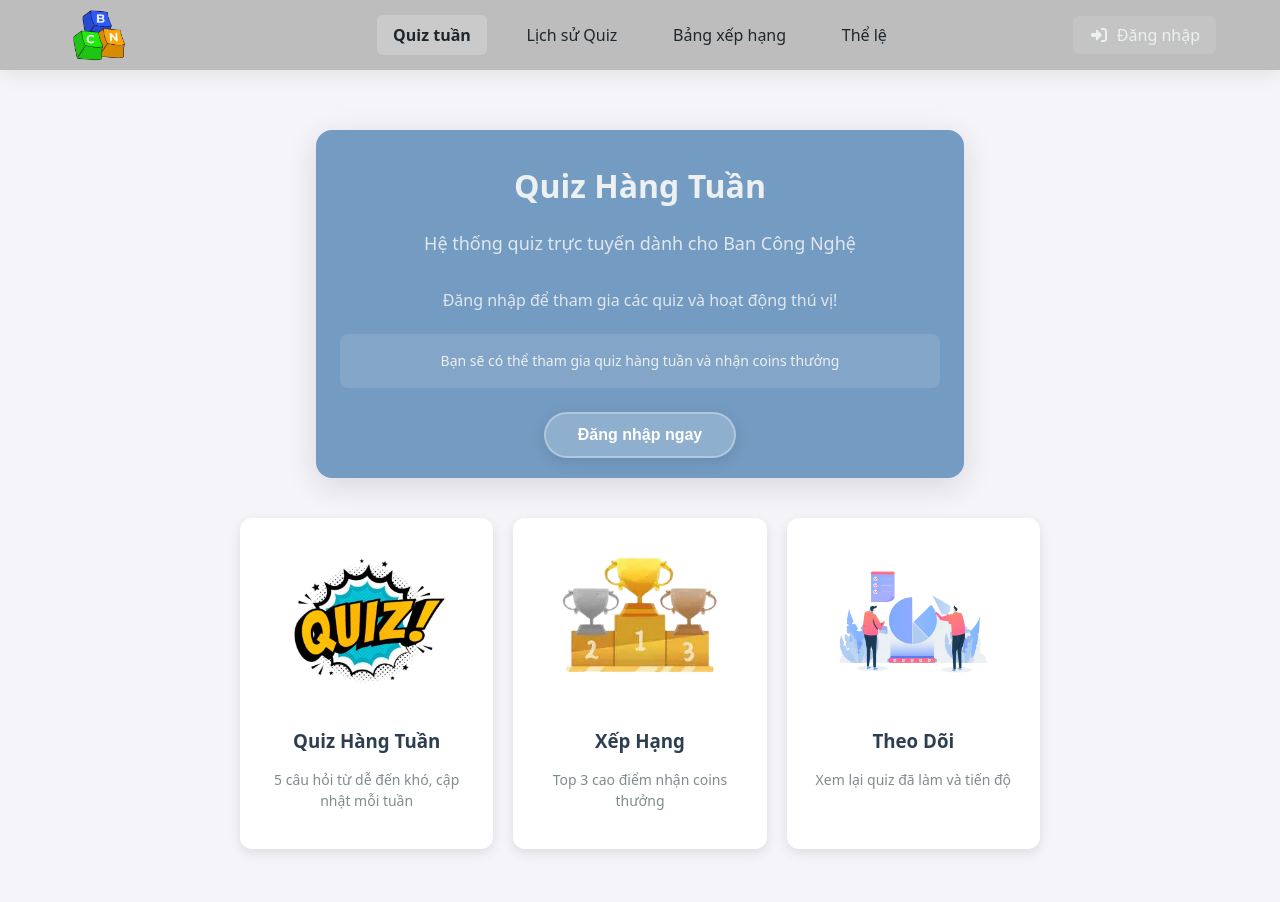
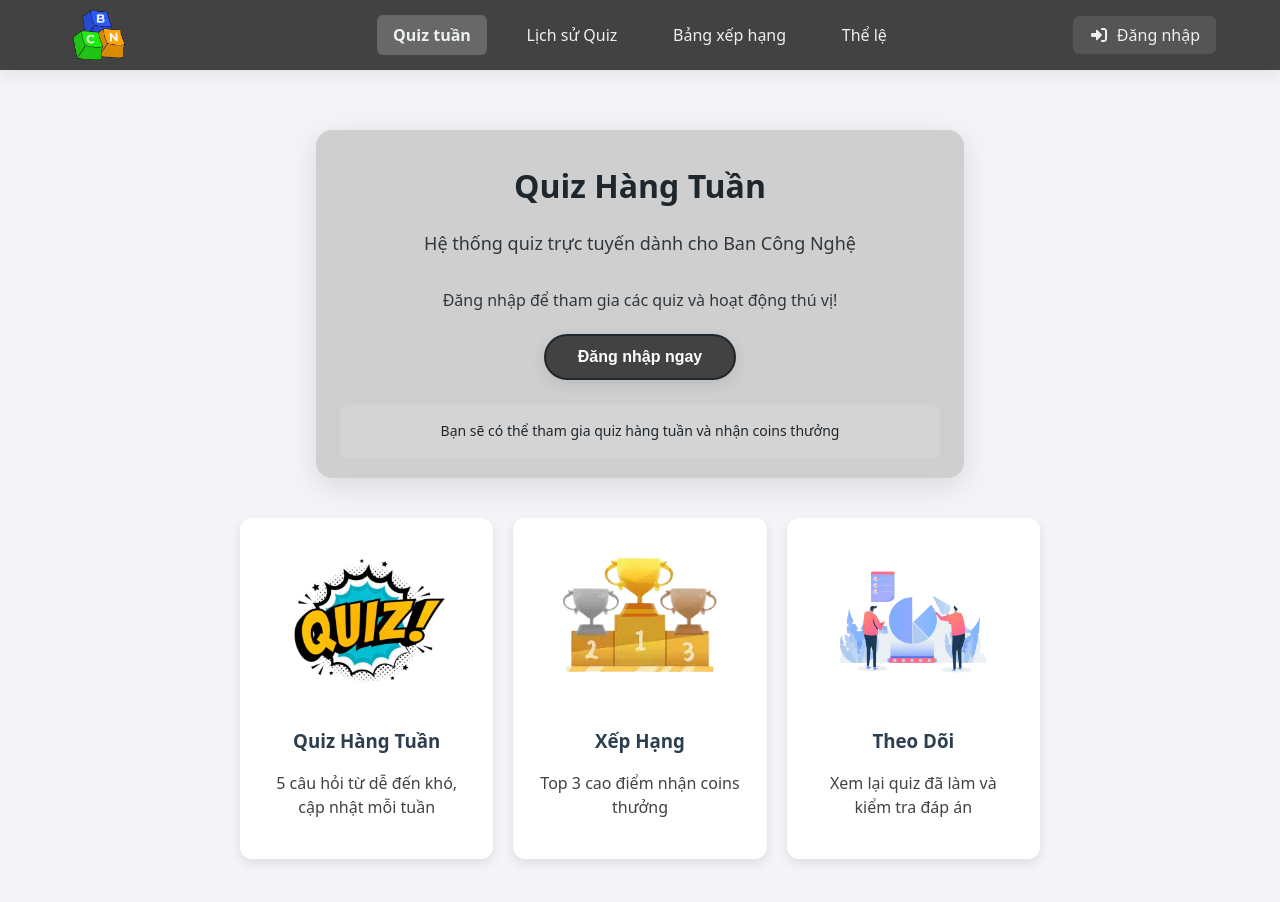
Before and after one commit to MinhKiet05/web-quiz-bcn, a React (Vite) app: page / in a window 1280 px wide. Shown: the top 902 px of the page. Built offline with nearby package versions, Linux system fonts and the light colour scheme.

Commit message:
change color

```diff
--- a/src/App.jsx
+++ b/src/App.jsx
@@ -178,8 +178,8 @@ const Home = () => {
       <div style={{ padding: '40px', textAlign: 'center' }}>
         <div style={{
           minWidth:'250px',
-          background: '#749BC2',
-          color: '#ecf0f1',
+          background: '#CFCFCF',
+          color: '#1e272e !important',
           padding: '20px 24px 20px 24px',
           borderRadius: '16px',
           boxShadow: '0 8px 32px rgba(0,0,0,0.12)',
@@ -190,34 +190,26 @@ const Home = () => {
           marginTop: '0px'
         }}>
 
-          <h1 style={{ margin: '10px 0 16px 0', fontSize: '32px' }}>
+          <h1 style={{ margin: '10px 0 16px 0', fontSize: '32px' , color: '#1e272e'}}>
             Quiz Hàng Tuần
           </h1>
-          <p style={{ fontSize: '18px', opacity: 0.9, marginBottom: '30px' }}>
+          <p style={{ fontSize: '18px', opacity: 0.9, marginBottom: '30px' , color: '#1e272e'}}>
             Hệ thống quiz trực tuyến dành cho Ban Công Nghệ
           </p>
 
           <div>
-            <p style={{ fontSize: '16px', opacity: 0.9, marginBottom: '20px' }}>
+            <p style={{ fontSize: '16px', opacity: 0.9, marginBottom: '20px' , color: '#1e272e'}}>
               Đăng nhập để tham gia các quiz và hoạt động thú vị!
             </p>
-            <div style={{
-              background: 'rgba(255,255,255,0.1)',
-              padding: '16px',
-              borderRadius: '8px',
-              fontSize: '14px',
-              marginBottom: '24px'
-            }}>
-              Bạn sẽ có thể tham gia quiz hàng tuần và nhận coins thưởng
-            </div>
+
 
             {/* Login Button */}
             <button
               onClick={() => setShowLogin(true)}
               style={{
-                background: 'rgba(255,255,255,0.2)',
+                background: '#424242',
                 color: 'white',
-                border: '2px solid rgba(255,255,255,0.3)',
+                border: '2px solid #1e272e',
                 padding: '12px 32px',
                 borderRadius: '25px',
                 fontSize: '16px',
@@ -228,12 +220,12 @@ const Home = () => {
                 boxShadow: '0 4px 15px rgba(0,0,0,0.1)'
               }}
               onMouseOver={(e) => {
-                e.target.style.background = 'rgba(255,255,255,0.3)';
+                e.target.style.background = '#232323';
                 e.target.style.transform = 'translateY(-2px)';
-                e.target.style.boxShadow = '0 6px 20px rgba(0,0,0,0.15)';
+                e.target.style.boxShadow = '0 6px 20px rgba(0,0,0,0.4)';
               }}
               onMouseOut={(e) => {
-                e.target.style.background = 'rgba(255,255,255,0.2)';
+                e.target.style.background = '#424242';
                 e.target.style.transform = 'translateY(0)';
                 e.target.style.boxShadow = '0 4px 15px rgba(0,0,0,0.1)';
               }}
@@ -241,6 +233,16 @@ const Home = () => {
               Đăng nhập ngay
             </button>
           </div>
+          <div style={{
+              background: 'rgba(255,255,255,0.1)',
+              padding: '16px',
+              borderRadius: '8px',
+              fontSize: '14px',
+              marginTop: '24px',
+              color: '#1e272e'
+            }}>
+              Bạn sẽ có thể tham gia quiz hàng tuần và nhận coins thưởng
+            </div>
         </div>
 
         {/* Features Preview */}
@@ -260,7 +262,7 @@ const Home = () => {
         }}>
           <div> <img src={quizImg} alt="" height={'160px'}/></div>
           <h3 style={{ color: '#2c3e50', marginBottom: '8px' }}>Quiz Hàng Tuần</h3>
-          <p style={{ color: '#7f8c8d', fontSize: '14px' }}>
+          <p style={{ color: '#424242', fontSize: '16px' }}>
             5 câu hỏi từ dễ đến khó, cập nhật mỗi tuần
           </p>
         </div>
@@ -274,7 +276,7 @@ const Home = () => {
         }}>
           <div> <img src={rankingImg} alt="" height={'160px'}/></div>
           <h3 style={{ color: '#2c3e50', marginBottom: '8px' }}>Xếp Hạng</h3>
-          <p style={{ color: '#7f8c8d', fontSize: '14px' }}>
+          <p style={{ color: '#424242', fontSize: '16px' }}>
             Top 3 cao điểm nhận coins thưởng
           </p>
         </div>
@@ -288,8 +290,8 @@ const Home = () => {
         }}>
           <div><img src={checkImg} alt="" height={'160px'}/></div>
           <h3 style={{ color: '#2c3e50', marginBottom: '8px' }}>Theo Dõi</h3>
-          <p style={{ color: '#7f8c8d', fontSize: '14px' }}>
-            Xem lại quiz đã làm và tiến độ
+          <p style={{ color: '#424242', fontSize: '16px' }}>
+            Xem lại quiz đã làm và kiểm tra đáp án
           </p>
         </div>
       </div>
--- a/src/components/Header/Header.css
+++ b/src/components/Header/Header.css
@@ -5,7 +5,7 @@
   left: 0;
   right: 0;
   z-index: 1000;
-  background: #BDBDBD;
+  background: #424242;
   box-shadow: 0 2px 20px rgba(0, 0, 0, 0.1);
   padding: 0px 5vw;
   height: 70px;
@@ -67,7 +67,7 @@ body {
 }
 
 .header-link {
-  color: #1e272e;
+  color: #ECF0F1;
   text-decoration: none;
   font-weight: 500;
   transition: all 0.3s ease;
@@ -94,7 +94,7 @@ body {
 .header-dropdown-toggle {
   background: none;
   border: none;
-  color: #1e272e;
+  color: #ECF0F1;
   font-weight: 500;
   padding: 0.5rem 1rem;
   border-radius: 6px;
@@ -196,7 +196,7 @@ body {
 .notification-bell {
   background: rgba(255, 255, 255, 0.1);
   border: none;
-  color: #ecf0f1;
+  color: #ECF0F1 ;
   width: 45px;
   height: 45px;
   border-radius: 50%;
@@ -459,7 +459,7 @@ body {
 .login-btn {
   background: rgba(255, 255, 255, 0.1);
   border: none;
-  color: #ecf0f1;
+  color: #ECF0F1;
   padding: 0.5rem 1rem;
   border-radius: 6px;
   cursor: pointer;
--- a/src/components/RedirectToHome/RedirectToHome.css
+++ b/src/components/RedirectToHome/RedirectToHome.css
@@ -74,7 +74,7 @@
   width: 80px;
   height: 80px;
   border-radius: 50%;
-  background: linear-gradient(135deg, #00b894 0%, #00a085 100%);
+  background: #27ae60;
   display: flex;
   align-items: center;
   justify-content: center;
@@ -111,7 +111,7 @@
 }
 
 .redirect-btn {
-  background: linear-gradient(135deg, #667eea 0%, #764ba2 100%);
+  background: #424242;
   color: white;
   border: none;
   padding: 15px 30px;
@@ -125,7 +125,7 @@
 
 .redirect-btn:hover {
   transform: translateY(-2px);
-  box-shadow: 0 8px 25px rgba(102, 126, 234, 0.4);
+  box-shadow: 0 4px 24px #232323;
 }
 
 .redirect-btn:active {
--- a/src/pages/QuizList/QuizzList.css
+++ b/src/pages/QuizList/QuizzList.css
@@ -98,15 +98,15 @@
 }
 
 .document-info p {
-  color: #636e72;
+  color: #3e4446;
   margin: 0;
-  font-size: 1rem;
+  font-size: 1.1rem;
 }
 
 .edit-document-btn {
-  background: #6c5ce7;
-  color: white;
-  border: none;
+  background: white;
+  color: #424242;
+  border: solid 1px #424242;
   padding: 10px 20px;
   border-radius: 8px;
   cursor: pointer;
@@ -116,7 +116,8 @@
 }
 
 .edit-document-btn:hover {
-  background: #5f3dc4;
+  background: #424242;
+  color: white;
   transform: translateY(-2px);
 }
 
@@ -633,8 +634,8 @@
 
 /* Answer count styling */
 .answer-count {
-  font-size: 0.85rem;
-  color: #6c757d;
+  font-size: 0.95rem;
+  color: #232323;
   font-weight: normal;
 }
 
@@ -958,7 +959,7 @@ body.modal-open {
 
 /* Modal Header giống UserManagement - specific cho edit-form với higher specificity */
 .edit-form-overlay .edit-form .modal-header {
-  background: linear-gradient(135deg, #667eea 0%, #764ba2 100%) !important; /* Gradient giống UserManagement */
+  background: #424242 !important; /* Gradient giống UserManagement */
   color: white !important;
   padding: 20px !important;
   border-radius: 16px 0px 0 0 !important;
--- a/src/pages/QuizList/QuizzList.jsx
+++ b/src/pages/QuizList/QuizzList.jsx
@@ -1,4 +1,6 @@
 import React, { useState, useEffect } from 'react';
+import { FontAwesomeIcon } from '@fortawesome/react-fontawesome';
+import { faXmark, faFloppyDisk } from '@fortawesome/free-solid-svg-icons';
 import { updateWeekTimes, updateQuizInWeek } from '../../services/weekQuizService.js';
 import { getAllWeeksWithQuizData } from '../../services/weekQuizService.js';
 import { showToast } from '../../utils/toastUtils.js';
@@ -694,8 +696,8 @@ const QuizEditForm = ({ quiz, quizKey, onSave, onDelete, onCancel }) => {
                 </button>
               </div>
               <div className="primary-actions">
-                <button type="button" onClick={onCancel} className="cancel-btn">❌ Hủy</button>
-                <button type="submit" className="save-btn">💾 Lưu</button>
+                <button type="button" onClick={onCancel} className="cancel-btn"><FontAwesomeIcon icon={faXmark} color='red'/> Hủy</button>
+                <button type="submit" className="save-btn"><FontAwesomeIcon icon={faFloppyDisk} /> Lưu</button>
               </div>
             </div>
           </form>
--- a/src/pages/QuizPlayer/QuizPlayer.css
+++ b/src/pages/QuizPlayer/QuizPlayer.css
@@ -953,7 +953,7 @@
   padding: 1.5rem 2rem;
   border-radius: 12px;
   margin-bottom: 2rem;
-  box-shadow: 0 4px 15px rgba(102, 126, 234, 0.3);
+  box-shadow: 0 2px 1px #1e272e;
 }
 
 .quiz-player-week-number {
--- a/src/pages/Rules/Rules.css
+++ b/src/pages/Rules/Rules.css
@@ -210,7 +210,7 @@ ul li{
 }
 
 .start-quiz-btn {
-  background: #0984e3;
+  background: #424242;
   color: white;
   border: none;
   padding: 15px 30px;
@@ -218,15 +218,15 @@ ul li{
   font-weight: bold;
   border-radius: 25px;
   cursor: pointer;
-  box-shadow: 0 4px 15px #0984e3;
+  box-shadow: 0 2px 4px #424242;
   transition: all 0.3s ease;
   margin-bottom: 10px;
 }
 
 .start-quiz-btn:hover {
-  background: #0984e3;
+  background: #232323;
   transform: translateY(-2px);
-  box-shadow: 0 6px 20px #0984e3;
+  box-shadow: 0 6px 20px #232323;
 }
 
 .start-quiz-btn:active {
@@ -236,7 +236,7 @@ ul li{
 
 /* Login button trong Rules */
 .login-btn-rules {
-  background: linear-gradient(135deg, #2196F3 0%, #1976D2 100%);
+  background: #424242;
   color: white;
   border: none;
   padding: 15px 30px;
@@ -253,9 +253,9 @@ ul li{
 }
 
 .login-btn-rules:hover {
-  background: linear-gradient(135deg, #1976D2 0%, #2196F3 100%);
+  background: #232323;
   transform: translateY(-2px);
-  box-shadow: 0 6px 20px rgba(33, 150, 243, 0.4);
+  box-shadow: 0 6px 20px rgba(7, 28, 46, 0.4);
 }
 
 .login-btn-rules:active {
```
Also changed, not shown: src/components/Login/Login.css (+20 -19 lines).
